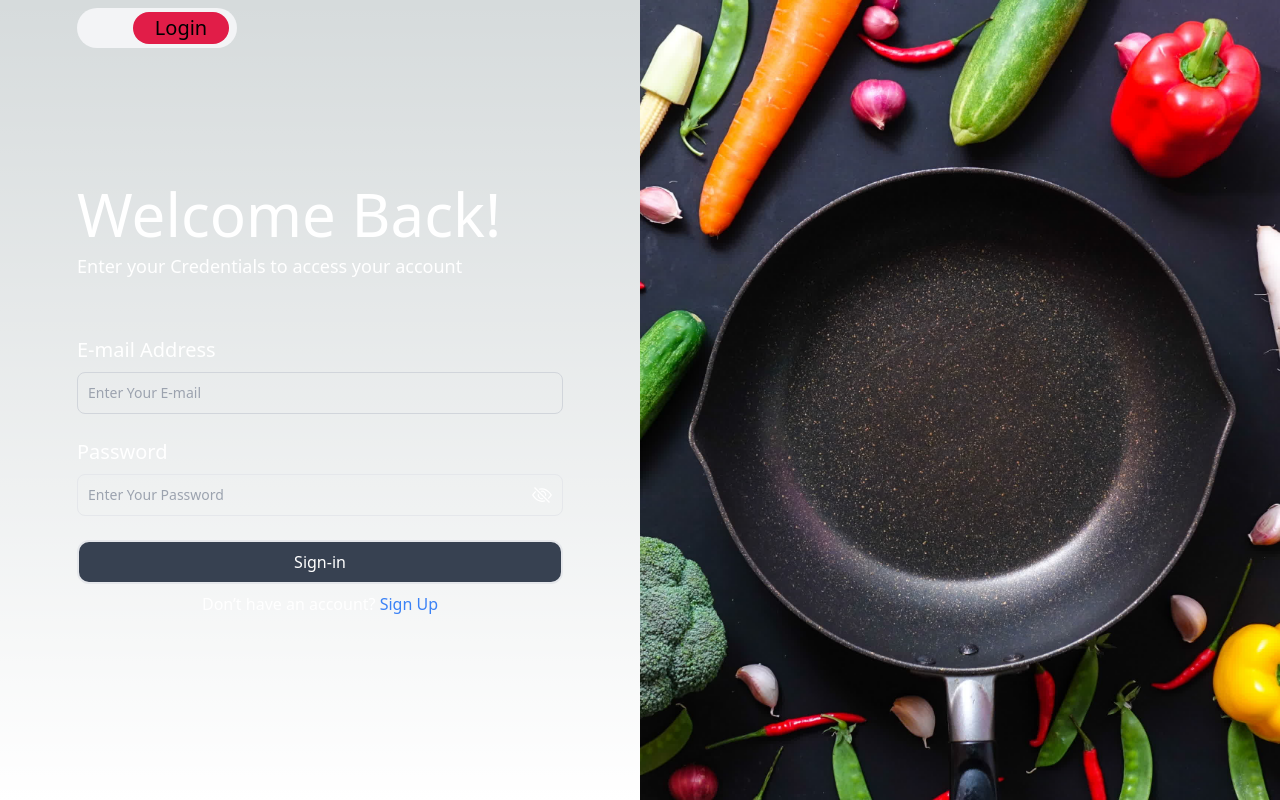
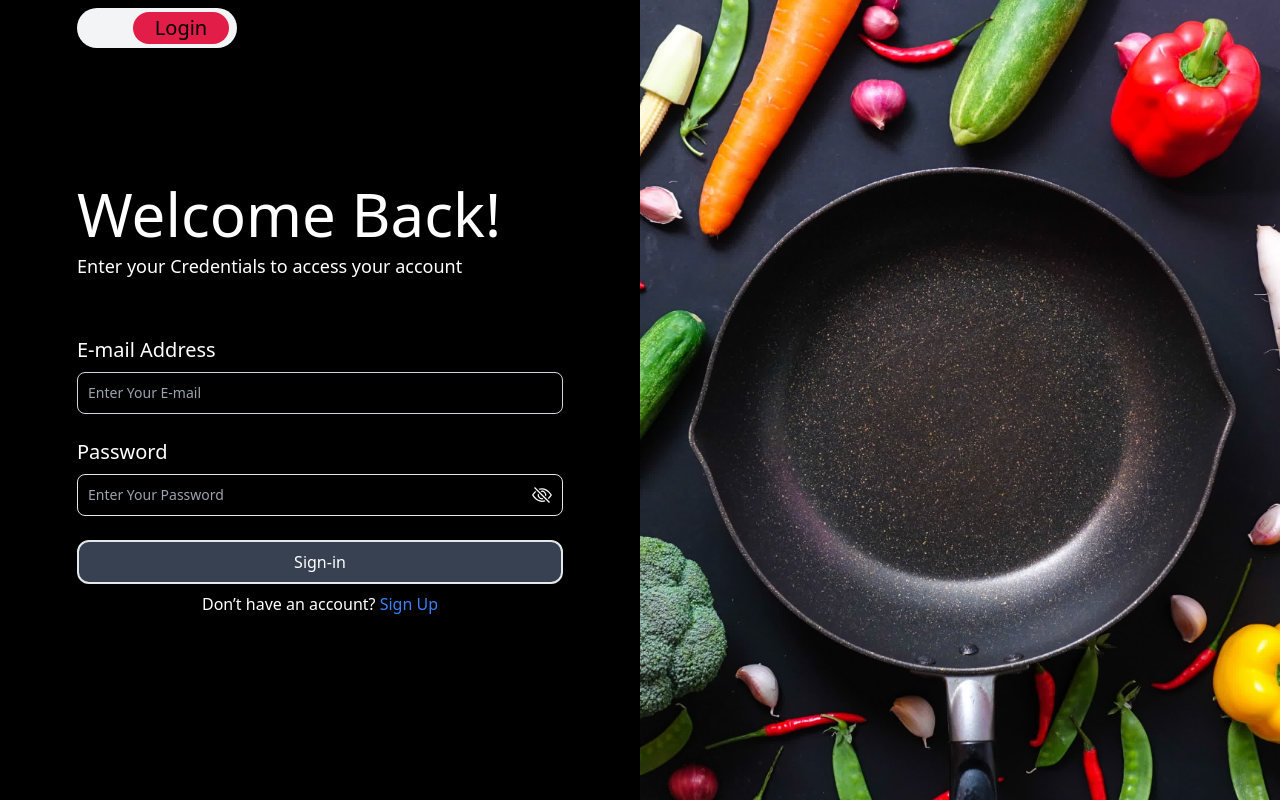
Before and after one commit to Wildanaryo/Food-Mania---Food-Journal, a Next.js app: page /login in a window 1280 px wide. Built offline with nearby package versions, Linux system fonts and the light colour scheme.

Commit message:
edit dark mode

```diff
--- a/src/pages/login.js
+++ b/src/pages/login.js
@@ -135,7 +135,7 @@ function LoginPage() {
   };
 
   return (
-    <div className="grid grid-cols-1 lg:grid-cols-2 place-items-center h-screen w-full min-w-[600px]">
+    <div className="grid grid-cols-1 lg:grid-cols-2 place-items-center h-screen w-full min-w-[600px] bg-black">
       <CustomHead title="Food Mania - Login Form" />
       <div className="flex flex-col w-[550px] p-8">
         <label
```
